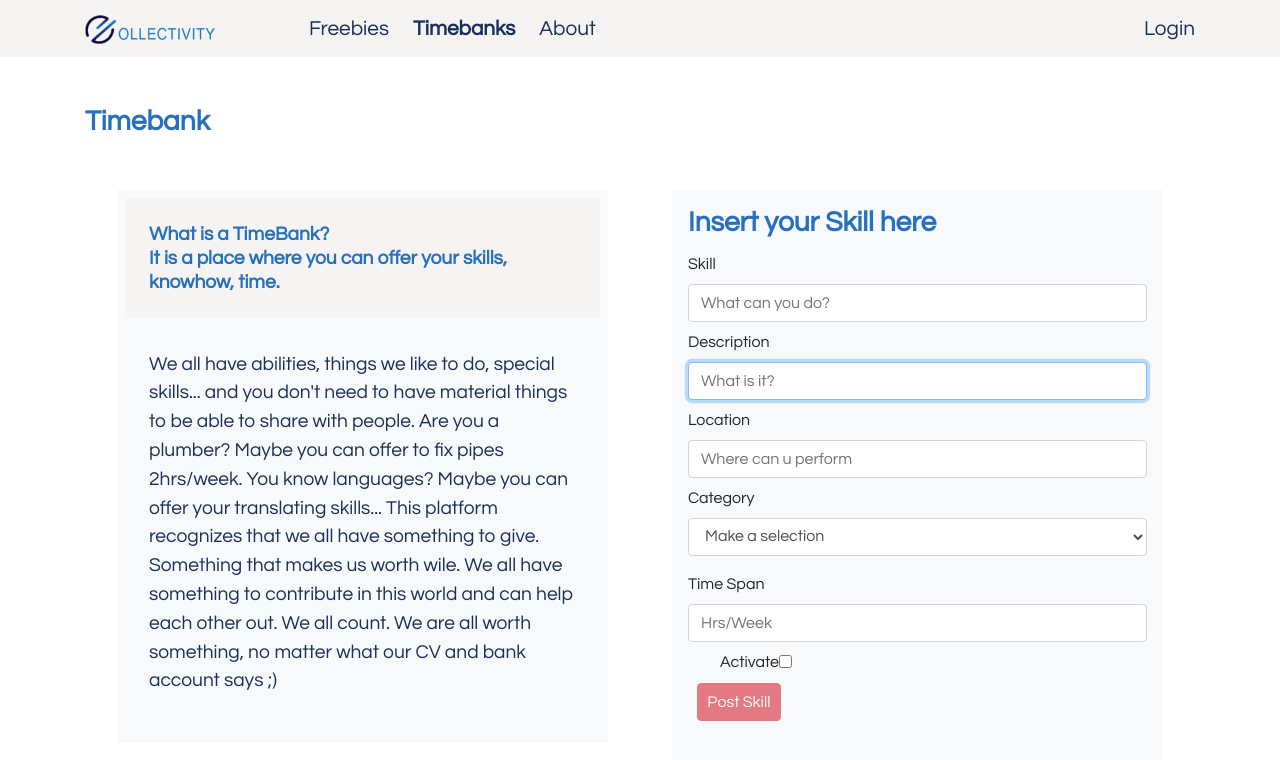
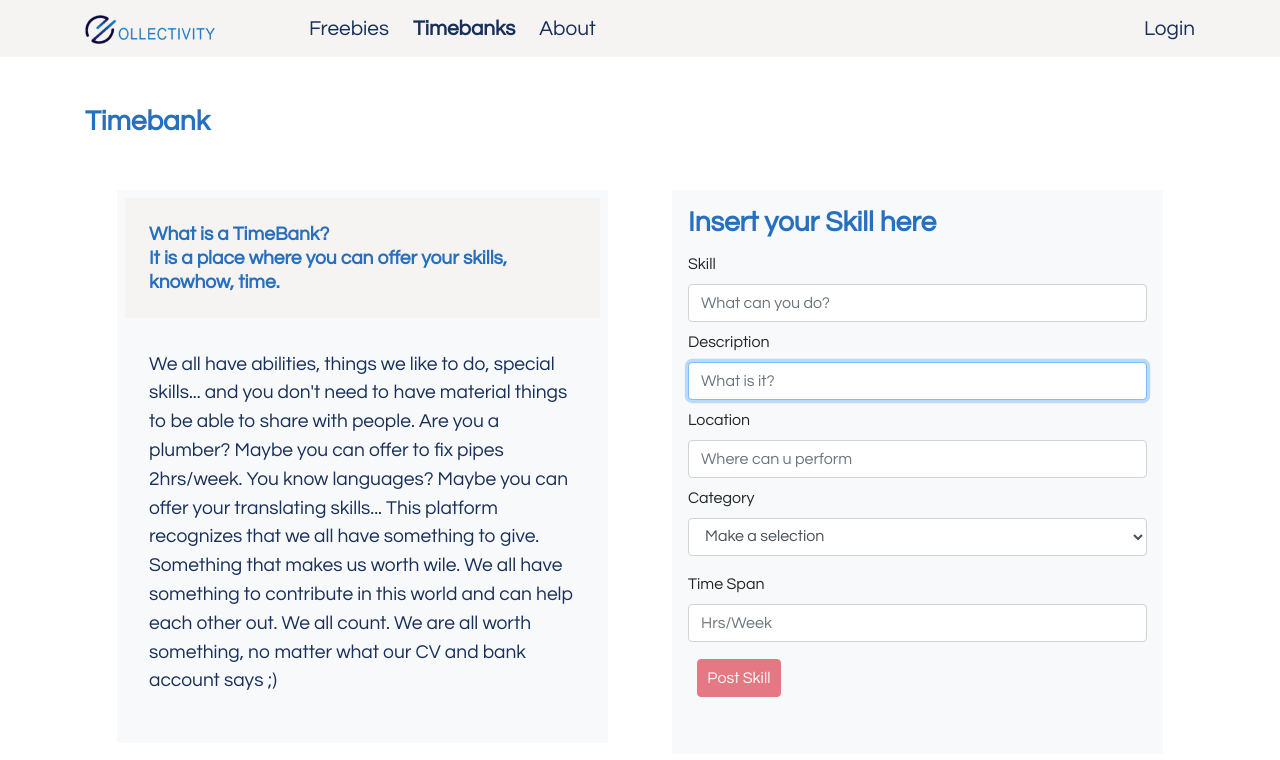
Before and after one commit to Klarala13/collectivity, a React (Create React App) app in the folder frontend/: page /timebank in a window 1280 px wide. Shown: the top 760 px of the page. Built offline with nearby package versions, Linux system fonts and the light colour scheme.

Commit message:
no active check

```diff
--- a/frontend/src/components/TimeBank.jsx
+++ b/frontend/src/components/TimeBank.jsx
@@ -11,6 +11,7 @@ const TimeBank = props => {
     description: false,
     category: true,
     location: false,
+    time_span: false,
     token: true
   });
 
@@ -64,13 +65,6 @@ const TimeBank = props => {
     }
   };
 
-  const handleCheckbox = e => {
-    if (e.target.checked) {
-      setValid({ ...valid, [e.target.name]: true });
-    } else {
-      setValid({ ...valid, [e.target.name]: false });
-    }
-  };
   const isDisabled = Object.values(valid).filter(v => !v).length !== 0;
   //console.log("disabled", isDisabled);
   //console.log("skill", skill);
@@ -181,18 +175,6 @@ const TimeBank = props => {
                     required
                   />
                 </div>
-
-                <label className="form-check-label" htmlFor="accept">
-                  Activate
-                </label>
-                <input
-                  onChange={handleCheckbox}
-                  type="checkbox"
-                  className="checkbox form-check-input"
-                  id="check"
-                  required
-                  name="check"
-                />
                 <div className="mb-3">
                   <button
                     className="btn btn-danger"
@@ -208,7 +190,6 @@ const TimeBank = props => {
             </form>
           </div>
         </div>
-
         {/* {skill &&
                 skill.map((skill, index) => (
                   <tr>
```
